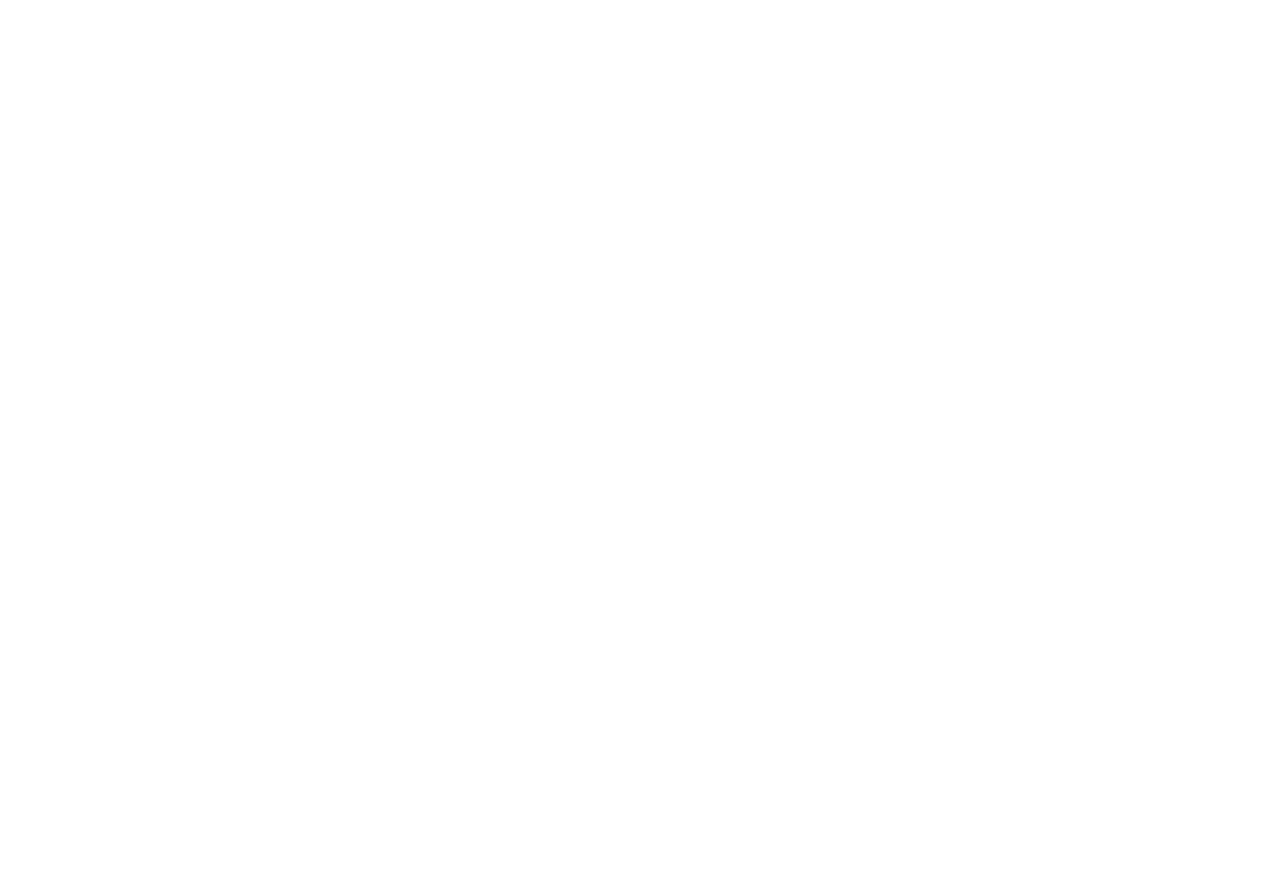
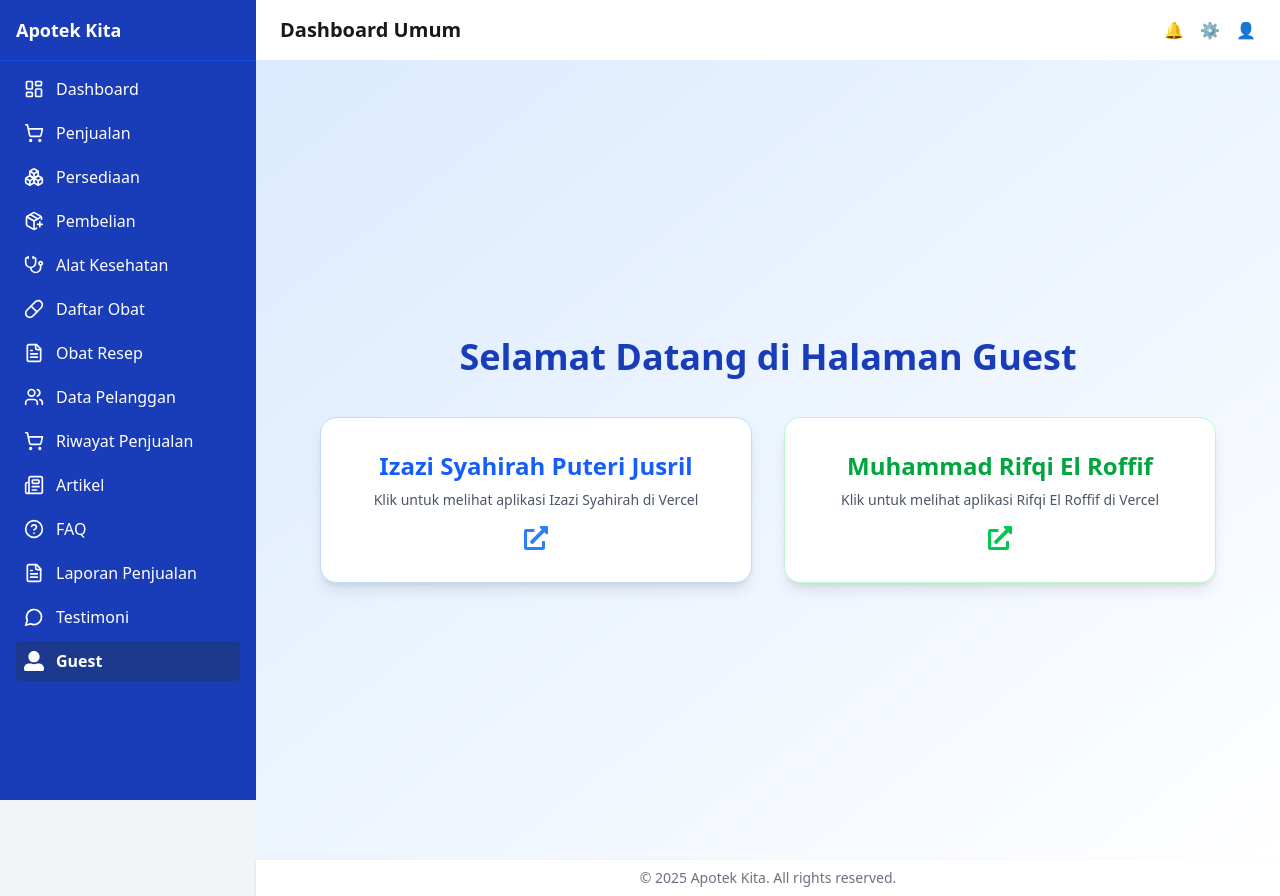
Before and after one commit to vetra-hub/vetra-project, a React (Vite) app: page /guest in a window 1280 px wide. Before the commit this address had no page. Before the commit the page ends 800 px from the top, so only its background shows below. Built offline with nearby package versions, Linux system fonts and the light colour scheme.

Commit message:
finis terakhir

```diff
--- a/src/App.jsx
+++ b/src/App.jsx
@@ -16,6 +16,7 @@
 import FAQ from "./pages/FAQ";
 import LaporanPenjualan from "./pages/LaporanPenjualan";
 import Testimoni from "./pages/Testimoni";
+import Guest from "./pages/Guest";
 // import Dashboard2 from "./pages/Dashboard2";
 // import Penjualan from "./pages/Penjualan";
 // import MainLayout2 from "./layouts/MainLayout2";
@@ -60,7 +61,7 @@
           <Route path="/faq" element={<FAQ/>} />
           <Route path="/laporan_penjualan" element={<LaporanPenjualan/>} />
           <Route path="/testimoni" element={<Testimoni/>} />
-          <Route path="/obatresep" element={<DaftarObat />} />
+          <Route path="/guest" element={<Guest/>} />
           <Route path="/error/400" element={<ErrorPage kode={400} />} />
           <Route path="/error/401" element={<ErrorPage kode={401} />} />
           <Route path="/error/403" element={<ErrorPage kode={403} />} />
--- a/src/components/Sidebar2.jsx
+++ b/src/components/Sidebar2.jsx
@@ -11,6 +11,7 @@
   Newspaper,
   HelpCircle
 } from "lucide-react";
+import { FaUserAlt } from "react-icons/fa";
 
 
 
@@ -28,6 +29,7 @@
   { name: "FAQ", icon: HelpCircle, path: "/faq" },
   { name: "Laporan Penjualan", icon: FileText, path: "/laporan_penjualan" },
   { name: "Testimoni", icon: MessageCircle, path: "/testimoni" },
+  { name: "Guest", icon: FaUserAlt, path: "/guest" }
 ];
 
 export default function Sidebar2() {
--- /dev/null
+++ b/src/pages/Guest.jsx
@@ -0,0 +1,48 @@
+import React from "react";
+import { FaExternalLinkAlt } from "react-icons/fa";
+
+const Guest = () => {
+  return (
+    <div className="flex flex-col items-center justify-center min-h-screen bg-gradient-to-br from-blue-100 to-white p-6">
+      <h1 className="text-4xl font-bold text-center text-blue-800 mb-10">
+        Selamat Datang di Halaman Guest
+      </h1>
+
+      <div className="grid grid-cols-1 sm:grid-cols-2 gap-8 w-full max-w-4xl">
+        {/* Card 1 */}
+        <a
+          href="https://apotek-teal.vercel.app/"
+          target="_blank"
+          rel="noopener noreferrer"
+          className="flex flex-col items-center justify-center p-8 bg-white rounded-2xl shadow-lg hover:shadow-2xl border border-blue-200 hover:scale-105 transition-transform duration-300"
+        >
+          <h2 className="text-2xl font-semibold text-blue-600 mb-2">
+            Izazi Syahirah Puteri Jusril
+          </h2>
+          <p className="text-gray-600 text-sm mb-4 text-center">
+            Klik untuk melihat aplikasi Izazi Syahirah di Vercel
+          </p>
+          <FaExternalLinkAlt className="text-blue-500 text-2xl" />
+        </a>
+
+        {/* Card 2 */}
+        <a
+          href="https://apotekita-pcr.vercel.app/"
+          target="_blank"
+          rel="noopener noreferrer"
+          className="flex flex-col items-center justify-center p-8 bg-white rounded-2xl shadow-lg hover:shadow-2xl border border-green-200 hover:scale-105 transition-transform duration-300"
+        >
+          <h2 className="text-2xl font-semibold text-green-600 mb-2">
+            Muhammad Rifqi El Roffif
+          </h2>
+          <p className="text-gray-600 text-sm mb-4 text-center">
+            Klik untuk melihat aplikasi Rifqi El Roffif di Vercel
+          </p>
+          <FaExternalLinkAlt className="text-green-500 text-2xl" />
+        </a>
+      </div>
+    </div>
+  );
+};
+
+export default Guest;
```
